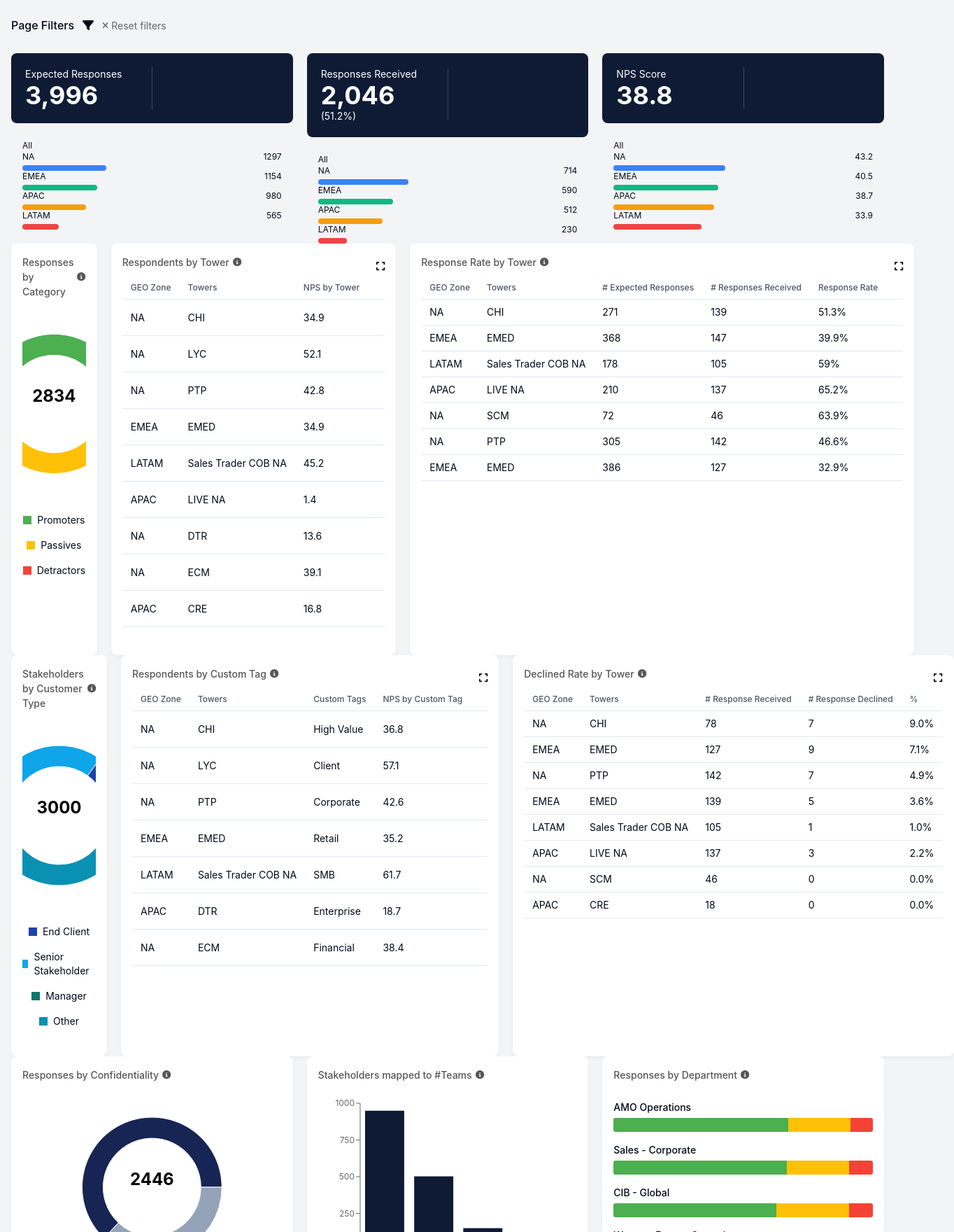
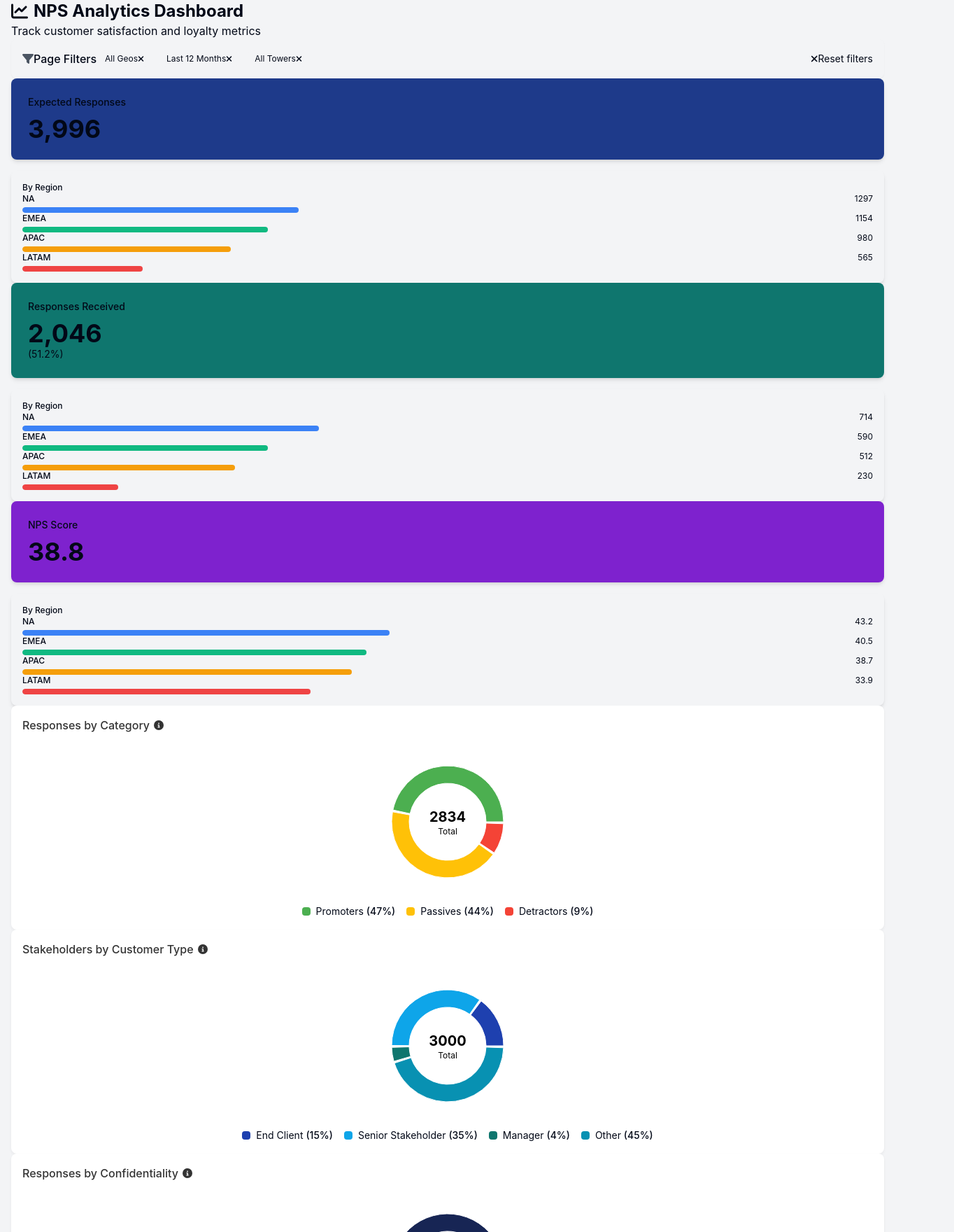
Before and after one commit to NagendraSethi/nps-insight-dashboard-react, a React (Vite) app: page / in a window 1280 px wide. Shown: the top 1760 px of the page at 70% size, 1364 px wide, since content can reach past the window. Built offline with nearby package versions, Linux system fonts and the light colour scheme.

Commit message:
Refactor: Improve UI structure and layout

```diff
--- a/src/components/BarChart.jsx
+++ b/src/components/BarChart.jsx
@@ -1,13 +1,13 @@
 
 import React from 'react';
-import { BarChart as ReBarChart, Bar, XAxis, YAxis, ResponsiveContainer, Tooltip } from 'recharts';
+import { BarChart as ReBarChart, Bar, XAxis, YAxis, ResponsiveContainer, Tooltip, CartesianGrid } from 'recharts';
 import { FontAwesomeIcon } from '@fortawesome/react-fontawesome';
 import { faInfoCircle } from '@fortawesome/free-solid-svg-icons';
 
 const CustomTooltip = ({ active, payload }) => {
   if (active && payload && payload.length) {
     return (
-      <div className="bg-white p-2 border shadow-lg rounded">
+      <div className="bg-white p-3 border shadow-lg rounded">
         <p className="font-medium">{`${payload[0].name}: ${payload[0].value}`}</p>
       </div>
     );
@@ -17,18 +17,37 @@ const CustomTooltip = ({ active, payload }) => {
 
 const BarChart = ({ data, title, infoText }) => {
   return (
-    <div className="nps-card h-full">
+    <div className="nps-card h-full card-hover-effect">
       <div className="card-title">
         {title}
-        <FontAwesomeIcon icon={faInfoCircle} size="sm" className="text-gray-500" />
+        <FontAwesomeIcon icon={faInfoCircle} size="sm" className="text-gray-500 cursor-help" title={infoText} />
       </div>
       <div style={{ height: 280 }}>
         <ResponsiveContainer width="100%" height="100%">
-          <ReBarChart data={data} margin={{ top: 20, right: 30, left: 0, bottom: 20 }}>
-            <XAxis dataKey="name" tick={{ fontSize: 12 }} />
-            <YAxis tick={{ fontSize: 12 }} />
-            <Tooltip content={<CustomTooltip />} />
-            <Bar dataKey="value" fill="#0f1b35" />
+          <ReBarChart
+            data={data}
+            margin={{ top: 20, right: 30, left: 0, bottom: 30 }}
+            barSize={40}
+          >
+            <CartesianGrid strokeDasharray="3 3" vertical={false} opacity={0.2} />
+            <XAxis
+              dataKey="name"
+              tick={{ fontSize: 12 }}
+              axisLine={false}
+              tickLine={false}
+              dy={10}
+            />
+            <YAxis
+              tick={{ fontSize: 12 }}
+              axisLine={false}
+              tickLine={false}
+            />
+            <Tooltip content={<CustomTooltip />} cursor={{ opacity: 0.3 }} />
+            <Bar
+              dataKey="value"
+              fill="#6366f1"
+              radius={[4, 4, 0, 0]}
+            />
           </ReBarChart>
         </ResponsiveContainer>
       </div>
--- a/src/components/DataTable.jsx
+++ b/src/components/DataTable.jsx
@@ -19,33 +19,40 @@ const ProgressBar = ({ segments }) => {
 
 const DataTable = ({ title, columns, data, showProgressBar = false }) => {
   return (
-    <div className="nps-card h-full">
-      <div className="flex justify-between items-center mb-3">
+    <div className="nps-card">
+      <div className="flex justify-between items-center mb-4">
         <div className="card-title">
           {title}
           <FontAwesomeIcon icon={faInfoCircle} size="sm" className="text-gray-500" />
         </div>
-        <FontAwesomeIcon icon={faExpand} size="sm" className="text-gray-500 cursor-pointer" />
+        <FontAwesomeIcon
+          icon={faExpand}
+          size="sm"
+          className="text-gray-500 cursor-pointer hover:text-gray-700 transition-colors"
+        />
       </div>
 
-      <div className="table-container">
+      <div className="table-container rounded-md border border-gray-200 overflow-hidden">
         <table className="w-full">
-          <thead>
-            <tr className="border-b">
+          <thead className="bg-gray-50">
+            <tr>
               {columns.map((column, index) => (
-                <th key={index} className="pb-2 text-xs font-medium text-gray-600">
+                <th
+                  key={index}
+                  className="py-3 px-4 text-xs font-medium text-gray-600 uppercase tracking-wider text-left border-b"
+                >
                   {column.header}
                 </th>
               ))}
             </tr>
           </thead>
-          <tbody>
+          <tbody className="divide-y divide-gray-200">
             {data.map((row, rowIndex) => (
-              <tr key={rowIndex} className="border-b">
+              <tr key={rowIndex} className="hover:bg-gray-50 transition-colors">
                 {columns.map((column, colIndex) => {
                   if (column.key === 'progress') {
                     return (
-                      <td key={colIndex} className="py-2">
+                      <td key={colIndex} className="py-3 px-4">
                         {showProgressBar && (
                           <ProgressBar segments={row.segments} />
                         )}
@@ -54,7 +61,7 @@ const DataTable = ({ title, columns, data, showProgressBar = false }) => {
                   }
 
                   return (
-                    <td key={colIndex} className="py-2 text-sm">
+                    <td key={colIndex} className="py-3 px-4 text-sm">
                       {column.format
                         ? column.format(row[column.key], row)
                         : row[column.key]}
@@ -66,6 +73,9 @@ const DataTable = ({ title, columns, data, showProgressBar = false }) => {
           </tbody>
         </table>
       </div>
+      {data.length === 0 && (
+        <div className="text-center py-8 text-gray-500">No data available</div>
+      )}
     </div>
   );
 };
--- a/src/components/MetricCard.jsx
+++ b/src/components/MetricCard.jsx
@@ -3,13 +3,12 @@ import React from 'react';
 
 const MetricCard = ({ title, value, subtitle, color = "#0f1b35" }) => {
   return (
-    <div className="nps-summary-card" style={{ backgroundColor: color }}>
-      <div className="mb-6">
-        <div className="text-sm text-gray-300">{title}</div>
-        <div className="text-4xl font-bold">{value}</div>
-        {subtitle && <div className="text-sm text-gray-300">{subtitle}</div>}
+    <div className="rounded-lg shadow-md overflow-hidden">
+      <div className="p-6" style={{ backgroundColor: color }}>
+        <div className="text-sm text-gray-200 font-medium">{title}</div>
+        <div className="text-4xl font-bold text-white mt-2">{value}</div>
+        {subtitle && <div className="text-sm text-gray-200 mt-1">{subtitle}</div>}
       </div>
-      <div className="vertical-divider"></div>
     </div>
   );
 };
--- a/src/components/NPSDashboard.jsx
+++ b/src/components/NPSDashboard.jsx
@@ -8,6 +8,8 @@ import BarChart from './BarChart';
 import DataTable from './DataTable';
 import StackedBarChart from './StackedBarChart';
 import { npsData } from '../data/npsData';
+import { FontAwesomeIcon } from '@fortawesome/react-fontawesome';
+import { faChartLine } from '@fortawesome/free-solid-svg-icons';
 
 const NPSDashboard = () => {
   // Transform data for pie charts
@@ -122,55 +124,69 @@ const NPSDashboard = () => {
   };
 
   return (
-    <div className="container mx-auto p-4 mb-10">
+    <div className="container mx-auto px-4 pb-8">
+      {/* Dashboard Header */}
+      <div className="mb-6 pt-6">
+        <h1 className="text-2xl font-bold text-gray-800 flex items-center">
+          <FontAwesomeIcon icon={faChartLine} className="mr-2" />
+          NPS Analytics Dashboard
+        </h1>
+        <p className="text-gray-500 mt-1">Track customer satisfaction and loyalty metrics</p>
+      </div>
+
       <PageFilter />
 
-      <div className="dashboard-grid">
-        <div>
+      {/* Key Metrics */}
+      <div className="grid grid-cols-1 md:grid-cols-3 gap-6 mt-6">
+        <div className="md:col-span-1">
           <MetricCard
             title="Expected Responses"
             value={npsData.expectedResponses.toLocaleString()}
+            color="#1e3a8a"
           />
-          <div className="mt-2">
+          <div className="mt-0">
             <RegionBreakdown
               data={expectedByRegion}
-              title="All"
+              title="By Region"
               total={npsData.expectedResponses}
             />
           </div>
         </div>
 
-        <div>
+        <div className="md:col-span-1">
           <MetricCard
             title="Responses Received"
             value={npsData.responsesReceived.toLocaleString()}
             subtitle={`(${npsData.responseRate}%)`}
+            color="#0f766e"
           />
-          <div className="mt-2">
+          <div className="mt-0">
             <RegionBreakdown
               data={receivedByRegion}
-              title="All"
+              title="By Region"
               total={npsData.responsesReceived}
             />
           </div>
         </div>
 
-        <div>
+        <div className="md:col-span-1">
           <MetricCard
             title="NPS Score"
             value={npsData.npsScore.toFixed(1)}
+            color="#7e22ce"
           />
-          <div className="mt-2">
+          <div className="mt-0">
             <RegionBreakdown
               data={npsScoreByRegion}
-              title="All"
+              title="By Region"
               total={100}
             />
           </div>
         </div>
       </div>
 
-      <div className="dashboard-grid-full mt-8">
+      {/* Charts Row 1 */}
+      <div className="grid grid-cols-1 md:grid-cols-2 lg:grid-cols-3 gap-6 mt-6">
         <PieChart
           data={categoryData}
           title="Responses by Category"
@@ -178,21 +194,6 @@ const NPSDashboard = () => {
           colors={categoryColors}
         />
 
-        <DataTable
-          title="Respondents by Tower"
-          columns={towerColumns}
-          data={towerTableData}
-          showProgressBar={true}
-        />
-
-        <DataTable
-          title="Response Rate by Tower"
-          columns={responseRateColumns}
-          data={npsData.responseRateByTower}
-        />
-      </div>
-
-      <div className="dashboard-grid-full mt-8">
         <PieChart
           data={stakeholderTypeData}
           title="Stakeholders by Customer Type"
@@ -200,28 +201,16 @@ const NPSDashboard = () => {
           colors={stakeholderTypeColors}
         />
 
-        <DataTable
-          title="Respondents by Custom Tag"
-          columns={customTagColumns}
-          data={customTagTableData}
-          showProgressBar={true}
-        />
-
-        <DataTable
-          title="Declined Rate by Tower"
-          columns={declinedRateColumns}
-          data={npsData.declinedRateByTower}
-        />
-      </div>
-
-      <div className="dashboard-grid-full mt-8">
         <PieChart
           data={confidentialityData}
           title="Responses by Confidentiality"
           infoText="Breakdown of responses by confidentiality setting"
           colors={confidentialityColors}
         />
+      </div>
 
+      {/* Charts Row 2 */}
+      <div className="grid grid-cols-1 md:grid-cols-2 lg:grid-cols-3 gap-6 mt-6">
         <BarChart
           data={teamBarData}
           title="Stakeholders mapped to #Teams"
@@ -232,6 +221,37 @@ const NPSDashboard = () => {
           data={npsData.departmentData}
           title="Responses by Department"
         />
+
+        <DataTable
+          title="Response Rate by Tower"
+          columns={responseRateColumns}
+          data={npsData.responseRateByTower}
+        />
+      </div>
+
+      {/* Tables Section */}
+      <div className="grid grid-cols-1 lg:grid-cols-2 gap-6 mt-6">
+        <DataTable
+          title="Respondents by Tower"
+          columns={towerColumns}
+          data={towerTableData}
+          showProgressBar={true}
+        />
+
+        <DataTable
+          title="Respondents by Custom Tag"
+          columns={customTagColumns}
+          data={customTagTableData}
+          showProgressBar={true}
+        />
+      </div>
+
+      <div className="mt-6">
+        <DataTable
+          title="Declined Rate by Tower"
+          columns={declinedRateColumns}
+          data={npsData.declinedRateByTower}
+        />
       </div>
     </div>
   );
--- a/src/components/PageFilter.jsx
+++ b/src/components/PageFilter.jsx
@@ -5,17 +5,31 @@ import { faFilter, faTimes } from '@fortawesome/free-solid-svg-icons';
 
 const PageFilter = () => {
   return (
-    <div className="header-bar">
-      <div className="filter-bar">
-        <div className="font-medium">Page Filters</div>
-        <FontAwesomeIcon icon={faFilter} />
-        <div className="reset-filter">
-          <FontAwesomeIcon icon={faTimes} size="sm" />
-          <span>Reset filters</span>
+    <div className="bg-white rounded-lg shadow-sm p-4 mb-6">
+      <div className="flex flex-wrap items-center justify-between">
+        <div className="flex items-center gap-3 mb-2 md:mb-0">
+          <FontAwesomeIcon icon={faFilter} className="text-gray-600" />
+          <div className="font-medium text-gray-800">Page Filters</div>
+          <div className="flex gap-2">
+            <FilterPill label="All Geos" />
+            <FilterPill label="Last 12 Months" />
+            <FilterPill label="All Towers" />
+          </div>
+        </div>
+        <div className="flex items-center text-blue-600 hover:text-blue-800 cursor-pointer transition-colors">
+          <FontAwesomeIcon icon={faTimes} size="sm" className="mr-1" />
+          <span className="text-sm">Reset filters</span>
         </div>
       </div>
     </div>
   );
 };
 
+const FilterPill = ({ label }) => (
+  <div className="bg-gray-100 rounded-full px-3 py-1 text-xs text-gray-700 flex items-center">
+    {label}
+    <FontAwesomeIcon icon={faTimes} className="ml-2 text-xs cursor-pointer" />
+  </div>
+);
+
 export default PageFilter;
--- a/src/components/PieChart.jsx
+++ b/src/components/PieChart.jsx
@@ -7,7 +7,7 @@ import { faInfoCircle } from '@fortawesome/free-solid-svg-icons';
 const CustomTooltip = ({ active, payload }) => {
   if (active && payload && payload.length) {
     return (
-      <div className="bg-white p-2 border shadow-lg rounded">
+      <div className="bg-white p-3 border shadow-lg rounded">
         <p className="font-medium">{`${payload[0].name}: ${payload[0].value}`}</p>
       </div>
     );
@@ -19,40 +19,50 @@ const PieChart = ({ data, title, infoText, colors }) => {
   const totalCount = data.reduce((sum, item) => sum + item.value, 0);
 
   return (
-    <div className="nps-card h-full">
+    <div className="nps-card card-hover-effect">
       <div className="card-title">
         {title}
-        <FontAwesomeIcon icon={faInfoCircle} size="sm" className="text-gray-500" />
+        <FontAwesomeIcon icon={faInfoCircle} size="sm" className="text-gray-500 cursor-help" title={infoText} />
       </div>
-      <div style={{ height: 280 }}>
+      <div className="flex items-center justify-center" style={{ height: 220 }}>
         <ResponsiveContainer width="100%" height="100%">
-          <ReChartPie data={data} innerRadius={70} outerRadius={100}>
+          <ReChartPie data={data}>
             <Pie
               data={data}
               cx="50%"
               cy="50%"
               labelLine={false}
-              outerRadius={100}
-              innerRadius={70}
+              outerRadius={80}
+              innerRadius={55}
               dataKey="value"
+              paddingAngle={2}
             >
               {data.map((entry, index) => (
-                <Cell key={`cell-${index}`} fill={colors[index % colors.length]} />
+                <Cell
+                  key={`cell-${index}`}
+                  fill={colors[index % colors.length]}
+                  stroke="white"
+                  strokeWidth={1}
+                />
               ))}
             </Pie>
             <text x="50%" y="50%" textAnchor="middle" dominantBaseline="middle">
-              <tspan x="50%" dy="-10" className="text-2xl font-bold">{totalCount}</tspan>
+              <tspan x="50%" dy="-5" className="text-xl font-bold fill-gray-800">{totalCount}</tspan>
+              <tspan x="50%" dy="20" className="text-xs fill-gray-500">Total</tspan>
             </text>
             <Tooltip content={<CustomTooltip />} />
           </ReChartPie>
         </ResponsiveContainer>
       </div>
 
-      <div className="flex flex-wrap justify-center mt-4 gap-4">
+      <div className="flex flex-wrap justify-center mt-2 gap-4">
         {data.map((entry, index) => (
           <div key={index} className="flex items-center">
-            <div style={{ backgroundColor: colors[index % colors.length] }} className="w-3 h-3 mr-2"></div>
-            <span className="text-sm">{entry.name}</span>
+            <div
+              style={{ backgroundColor: colors[index % colors.length] }}
+              className="w-3 h-3 mr-2 rounded-sm"
+            ></div>
+            <span className="text-sm">{entry.name} <span className="text-gray-500 font-medium">({Math.round((entry.value / totalCount) * 100)}%)</span></span>
           </div>
         ))}
       </div>
--- a/src/components/RegionBreakdown.jsx
+++ b/src/components/RegionBreakdown.jsx
@@ -6,12 +6,12 @@ const RegionBar = ({ region, value, total, color }) => {
   return (
     <div className="mb-3">
       <div className="flex justify-between text-xs mb-1">
-        <span>{region}</span>
+        <span className="font-medium">{region}</span>
         <span>{value}</span>
       </div>
-      <div className="bg-gray-700 h-2 rounded-md">
+      <div className="bg-gray-200 h-2 rounded-full overflow-hidden">
         <div
-          className="h-full rounded-md"
+          className="h-full rounded-full transition-all duration-500 ease-out"
           style={{
             width: `${percentage}%`,
             backgroundColor: color
@@ -32,8 +32,8 @@ const RegionBreakdown = ({ data, title, total }) => {
   };
 
   return (
-    <div className="px-4 mt-2">
-      <h4 className="mb-3 text-gray-300 text-xs">{title}</h4>
+    <div className="bg-white rounded-lg shadow-md p-4 mt-4">
+      <h4 className="mb-3 text-gray-500 text-xs font-medium">{title}</h4>
       {Object.keys(data).map(region => (
         <RegionBar
           key={region}
--- a/src/components/StackedBarChart.jsx
+++ b/src/components/StackedBarChart.jsx
@@ -19,21 +19,23 @@ const StackedBar = ({ promoters, passives, detractors, total }) => {
 
 const StackedBarChart = ({ data, title }) => {
   return (
-    <div className="nps-card h-full">
-      <div className="flex justify-between items-center mb-3">
-        <div className="card-title">
-          {title}
-          <FontAwesomeIcon icon={faInfoCircle} size="sm" className="text-gray-500" />
-        </div>
+    <div className="nps-card h-full card-hover-effect">
+      <div className="card-title">
+        {title}
+        <FontAwesomeIcon icon={faInfoCircle} size="sm" className="text-gray-500" />
       </div>
 
       <div className="mt-4">
         {data.map((item, index) => {
           const total = item.promoters + item.passives + item.detractors;
+          const npsScore = ((item.promoters - item.detractors) / total * 100).toFixed(1);
           return (
-            <div key={index} className="mb-4">
+            <div key={index} className="mb-5">
               <div className="flex justify-between text-sm mb-1">
                 <span className="font-medium">{item.department}</span>
+                <span className={`font-medium ${parseFloat(npsScore) >= 0 ? 'text-green-600' : 'text-red-600'}`}>
+                  {npsScore}
+                </span>
               </div>
               <StackedBar
                 promoters={item.promoters}
@@ -41,6 +43,11 @@ const StackedBarChart = ({ data, title }) => {
                 detractors={item.detractors}
                 total={total}
               />
+              <div className="flex justify-between text-xs text-gray-500 mt-1">
+                <span>Promoters: {item.promoters}</span>
+                <span>Passives: {item.passives}</span>
+                <span>Detractors: {item.detractors}</span>
+              </div>
             </div>
           );
         })}
@@ -48,15 +55,15 @@ const StackedBarChart = ({ data, title }) => {
 
       <div className="flex justify-center mt-6 gap-4">
         <div className="flex items-center">
-          <div className="w-3 h-3 mr-1 promoter"></div>
+          <div className="w-3 h-3 mr-1 promoter rounded-sm"></div>
           <span className="text-xs">Promoters</span>
         </div>
         <div className="flex items-center">
-          <div className="w-3 h-3 mr-1 passive"></div>
+          <div className="w-3 h-3 mr-1 passive rounded-sm"></div>
           <span className="text-xs">Passives</span>
         </div>
         <div className="flex items-center">
-          <div className="w-3 h-3 mr-1 detractor"></div>
+          <div className="w-3 h-3 mr-1 detractor rounded-sm"></div>
           <span className="text-xs">Detractors</span>
         </div>
       </div>
--- a/src/index.css
+++ b/src/index.css
@@ -99,7 +99,7 @@ table th, table td {
   border-radius: 8px;
   box-shadow: 0 2px 4px rgba(0, 0, 0, 0.05);
   padding: 16px;
-  margin-bottom: 24px;
+  height: 100%;
 }
 
 .nps-summary-card {
@@ -144,13 +144,13 @@ table th, table td {
 }
 
 .card-title {
-  font-size: 14px;
+  font-size: 16px;
   font-weight: 500;
-  color: #555;
-  margin-bottom: 10px;
+  color: #333;
+  margin-bottom: 16px;
   display: flex;
   align-items: center;
-  gap: 5px;
+  gap: 6px;
 }
 
 .promoter {
@@ -168,14 +168,16 @@ table th, table td {
 .progress-bar {
   height: 20px;
   display: flex;
-  border-radius: 3px;
+  border-radius: 6px;
   overflow: hidden;
-  margin-top: 5px;
+  margin-top: 8px;
   margin-bottom: 10px;
+  box-shadow: 0 1px 3px rgba(0,0,0,0.1);
 }
 
 .progress-segment {
   height: 100%;
+  transition: width 0.5s ease-out;
 }
 
 .filter-pill {
@@ -187,57 +189,40 @@ table th, table td {
   margin-right: 8px;
   font-size: 12px;
   cursor: pointer;
+  transition: background-color 0.2s;
 }
 
-/* Updated styles for dashboard grid */
-.dashboard-grid {
-  display: grid;
-  grid-template-columns: repeat(3, 1fr);
-  gap: 20px;
+.filter-pill:hover {
+  background-color: #d0d0d0;
 }
 
-@media (max-width: 1200px) {
-  .dashboard-grid {
-    grid-template-columns: repeat(2, 1fr);
+/* Dashboard grid layouts */
+@media (min-width: 768px) {
+  .container {
+    max-width: 1400px;
   }
 }
 
-@media (max-width: 768px) {
-  .dashboard-grid {
-    grid-template-columns: 1fr;
+@keyframes fadeIn {
+  from {
+    opacity: 0;
+    transform: translateY(10px);
+  }
+  to {
+    opacity: 1;
+    transform: translateY(0);
   }
 }
 
-.dashboard-grid-full {
-  grid-column: 1 / -1;
-  display: grid;
-  grid-template-columns: repeat(3, 1fr);
-  gap: 20px;
+.nps-card, .nps-summary-card {
+  animation: fadeIn 0.5s ease-out forwards;
 }
 
-@media (max-width: 1200px) {
-  .dashboard-grid-full {
-    grid-template-columns: repeat(2, 1fr);
-  }
+.card-hover-effect {
+  transition: transform 0.3s, box-shadow 0.3s;
 }
 
-@media (max-width: 768px) {
-  .dashboard-grid-full {
-    grid-template-columns: 1fr;
-  }
+.card-hover-effect:hover {
+  transform: translateY(-5px);
+  box-shadow: 0 10px 20px rgba(0, 0, 0, 0.1);
 }
-
-.dark-blue-bg {
-  background-color: #0f1b35;
-  color: white;
-}
-
-.hidden-scrollbar {
-  overflow-y: auto;
-  scrollbar-width: none; /* Firefox */
-  -ms-overflow-style: none; /* IE and Edge */
-}
-
-.hidden-scrollbar::-webkit-scrollbar {
-  display: none; /* Chrome, Safari, Opera */
-}
```
